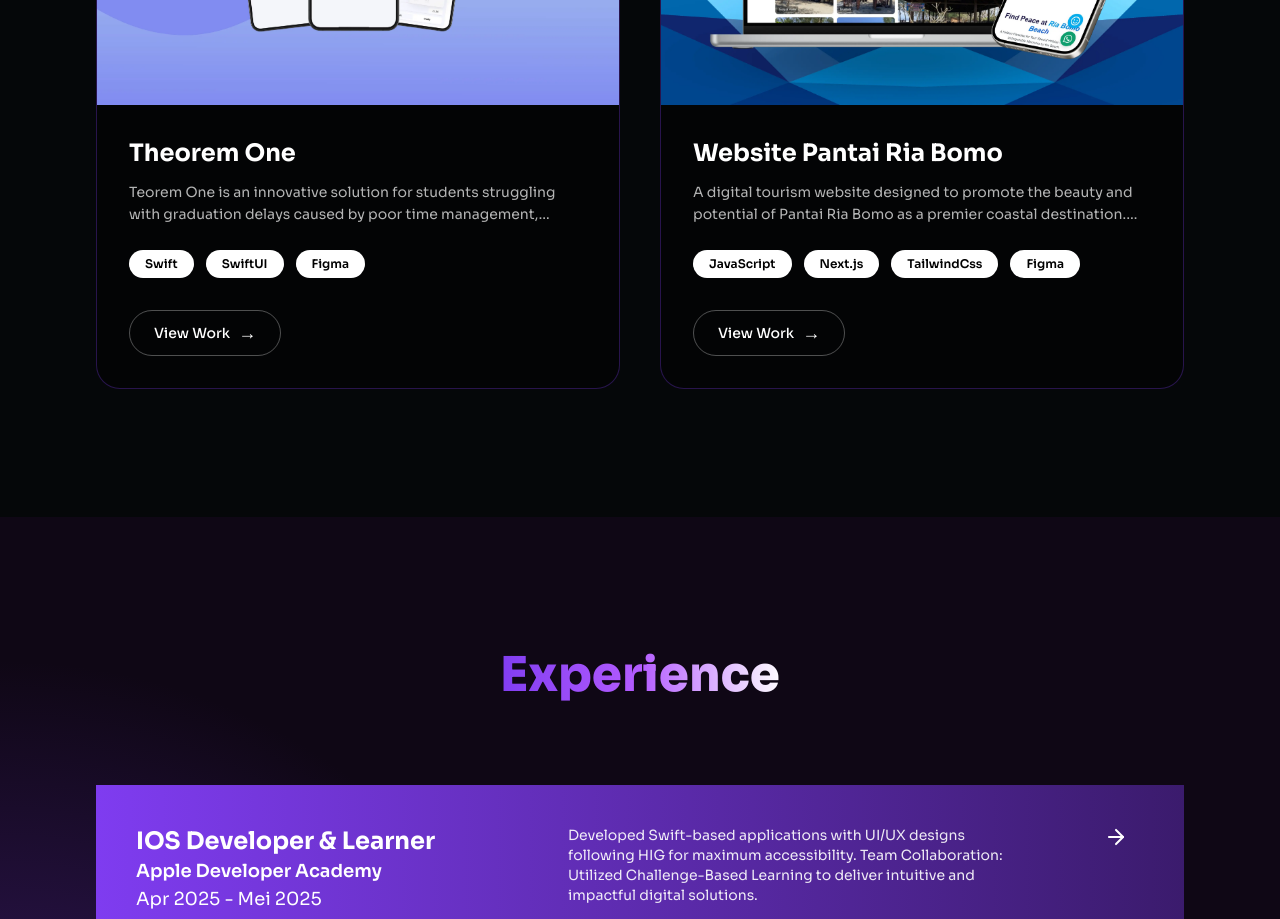
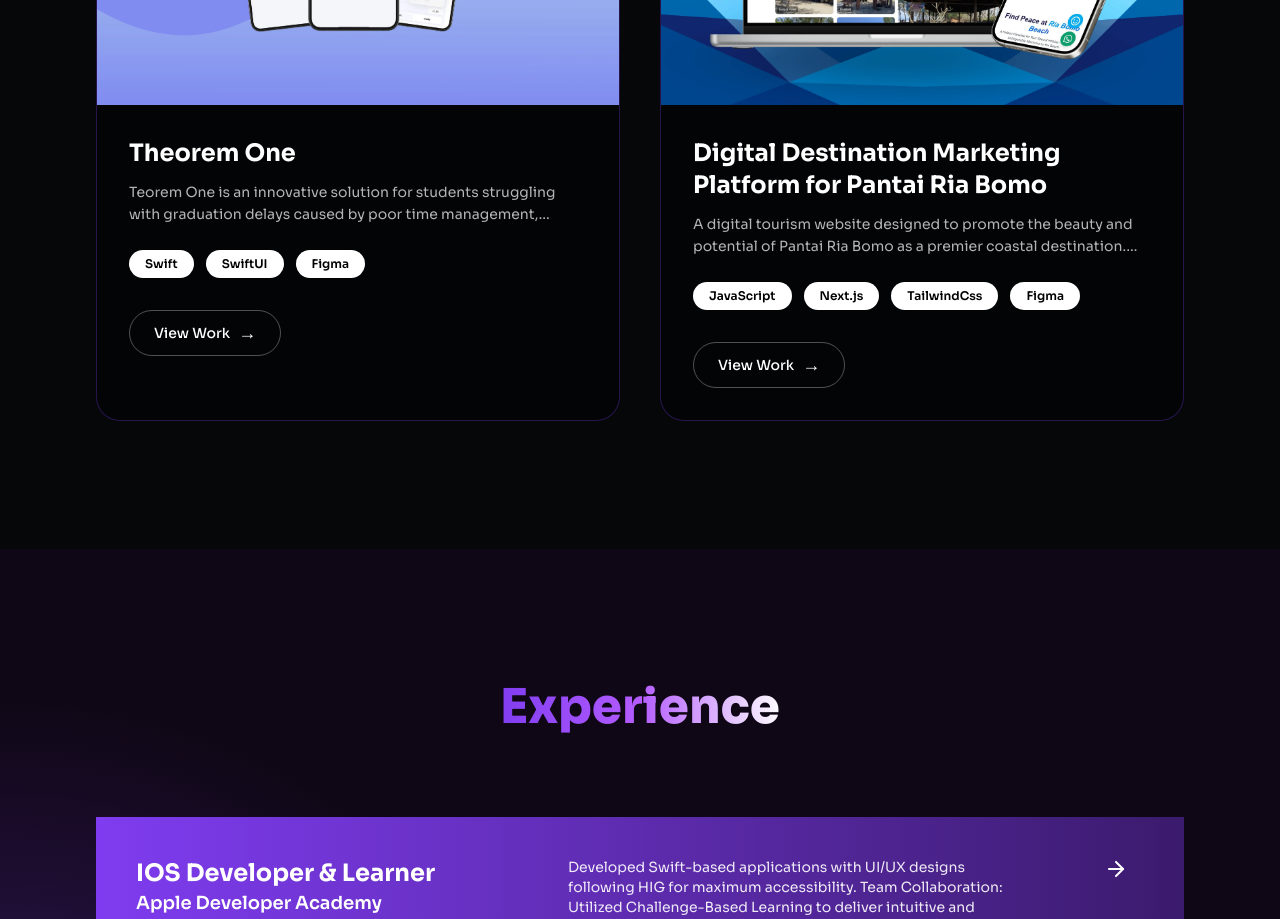
Before and after one commit to putrafir/portofolio, a Next.js app: page / in a window 1280 px wide. Shown: the part 2020-2939 px from the top of the page. Built offline with nearby package versions, Linux system fonts and the light colour scheme.

Commit message:
fix a title project

```diff
--- a/src/app/page/projects.jsx
+++ b/src/app/page/projects.jsx
@@ -35,7 +35,7 @@
       link: "#",
     },
     {
-      title: "Website Pantai Ria Bomo",
+      title: "Digital Destination Marketing Platform for Pantai Ria Bomo",
       image: "/img/cover/cover-pantai-ria.webp",
       description:
         "A digital tourism website designed to promote the beauty and potential of Pantai Ria Bomo as a premier coastal destination. This platform serves as an integrated information hub, showcasing natural attractions, tourist activities, facilities, and local culture in a comprehensive and engaging manner. In addition to its promotional role, the website provides essential details such as location routes, a visual gallery, and an events calendar for Pantai Ria Bomo. Featuring a modern and accessible design, the website aims to boost tourist interest, expand digital marketing reach, and support local economic development through sustainable tourism.",
```
